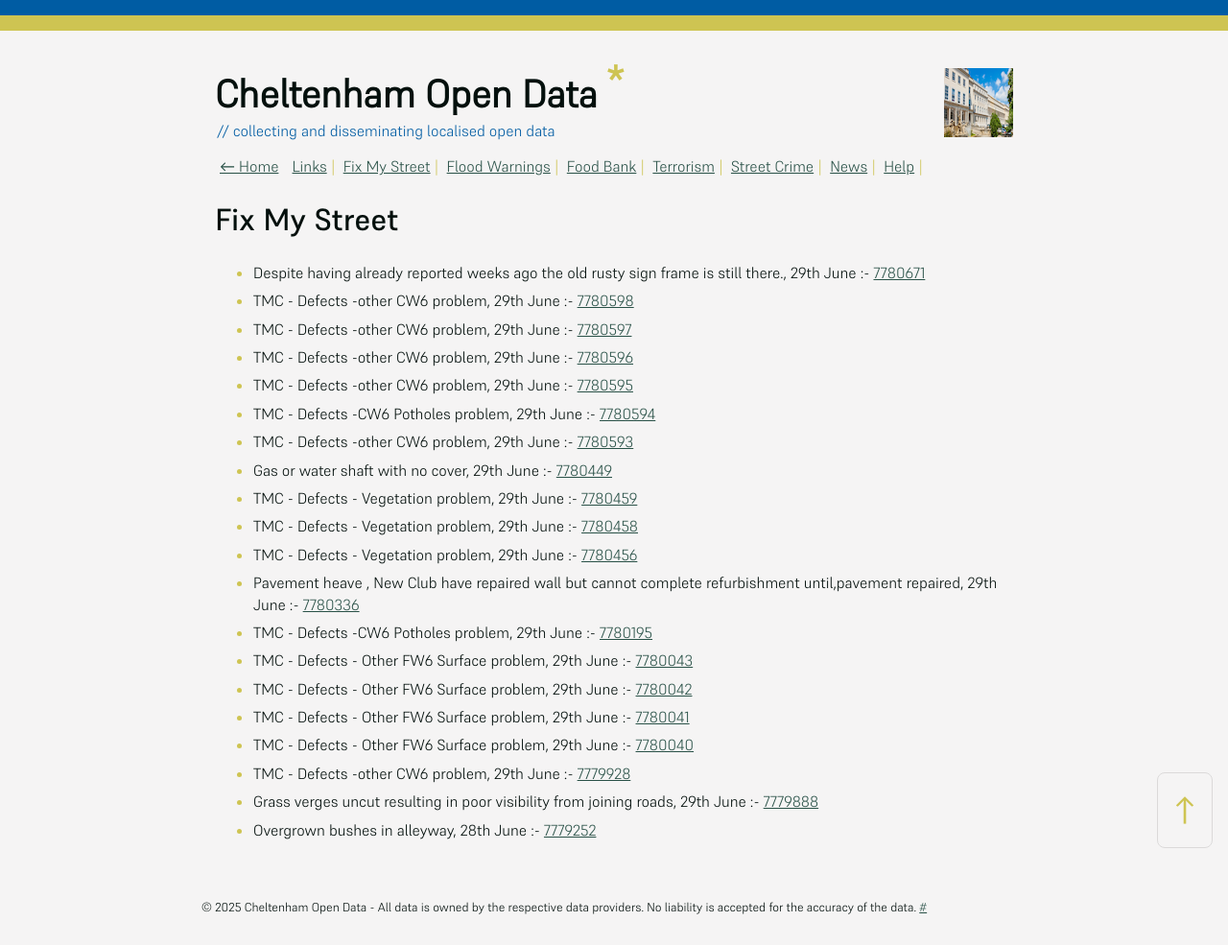
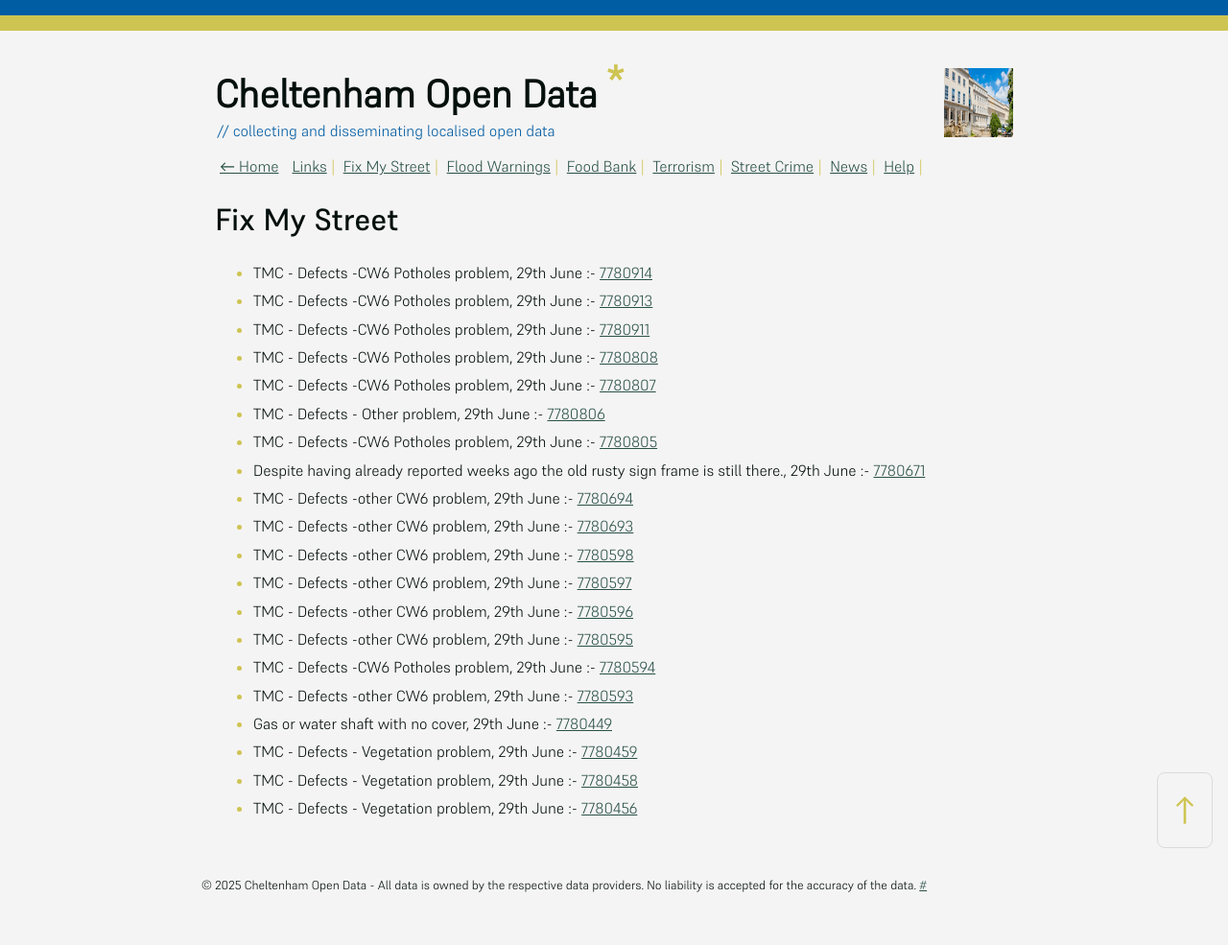
Before and after one commit to mat-0/cheltenham-open-data, a Jekyll site: the page built from _pages/fix-my-street.md, in a window 1280 px wide. Shown: the whole page at 96% size. Built offline with Jekyll 4.4.1, drawn with Linux system fonts in a browser that asks for light colours; after the commit the page ends 962 px from its top, so only the background shows below that.

Commit message:
Updated 2025-06-29 13:06:26

```diff
--- a/_pages/fix-my-street.md
+++ b/_pages/fix-my-street.md
@@ -9,7 +9,16 @@ permalink: /fix-my-street
 
 <!-- fix_marker starts -->
 
+- TMC - Defects -CW6 Potholes  problem, 29th June :- [7780914](https://www.fixmystreet.com/report/7780914)
+- TMC - Defects -CW6 Potholes  problem, 29th June :- [7780913](https://www.fixmystreet.com/report/7780913)
+- TMC - Defects -CW6 Potholes  problem, 29th June :- [7780911](https://www.fixmystreet.com/report/7780911)
+- TMC - Defects -CW6 Potholes  problem, 29th June :- [7780808](https://www.fixmystreet.com/report/7780808)
+- TMC - Defects -CW6 Potholes  problem, 29th June :- [7780807](https://www.fixmystreet.com/report/7780807)
+- TMC - Defects - Other problem, 29th June :- [7780806](https://www.fixmystreet.com/report/7780806)
+- TMC - Defects -CW6 Potholes  problem, 29th June :- [7780805](https://www.fixmystreet.com/report/7780805)
 - Despite having already reported weeks ago the old rusty sign frame is still there., 29th June :- [7780671](https://www.fixmystreet.com/report/7780671)
+- TMC - Defects -other CW6 problem, 29th June :- [7780694](https://www.fixmystreet.com/report/7780694)
+- TMC - Defects -other CW6 problem, 29th June :- [7780693](https://www.fixmystreet.com/report/7780693)
 - TMC - Defects -other CW6 problem, 29th June :- [7780598](https://www.fixmystreet.com/report/7780598)
 - TMC - Defects -other CW6 problem, 29th June :- [7780597](https://www.fixmystreet.com/report/7780597)
 - TMC - Defects -other CW6 problem, 29th June :- [7780596](https://www.fixmystreet.com/report/7780596)
@@ -20,14 +29,5 @@ permalink: /fix-my-street
 - TMC - Defects - Vegetation problem, 29th June :- [7780459](https://www.fixmystreet.com/report/7780459)
 - TMC - Defects - Vegetation problem, 29th June :- [7780458](https://www.fixmystreet.com/report/7780458)
 - TMC - Defects - Vegetation problem, 29th June :- [7780456](https://www.fixmystreet.com/report/7780456)
-- Pavement heave , New Club have repaired wall but cannot complete refurbishment until,pavement repaired, 29th June :- [7780336](https://www.fixmystreet.com/report/7780336)
-- TMC - Defects -CW6 Potholes  problem, 29th June :- [7780195](https://www.fixmystreet.com/report/7780195)
-- TMC - Defects - Other FW6  Surface problem, 29th June :- [7780043](https://www.fixmystreet.com/report/7780043)
-- TMC - Defects - Other FW6  Surface problem, 29th June :- [7780042](https://www.fixmystreet.com/report/7780042)
-- TMC - Defects - Other FW6  Surface problem, 29th June :- [7780041](https://www.fixmystreet.com/report/7780041)
-- TMC - Defects - Other FW6  Surface problem, 29th June :- [7780040](https://www.fixmystreet.com/report/7780040)
-- TMC - Defects -other CW6 problem, 29th June :- [7779928](https://www.fixmystreet.com/report/7779928)
-- Grass verges uncut resulting in poor visibility from joining roads, 29th June :- [7779888](https://www.fixmystreet.com/report/7779888)
-- Overgrown bushes in alleyway, 28th June :- [7779252](https://www.fixmystreet.com/report/7779252)
 
 <!-- fix_marker ends -->
```
Also changed, not shown: _data/flood.json (+5 -48 lines), _pages/news.md (+7 -7 lines), index.md (+5 -5 lines).
